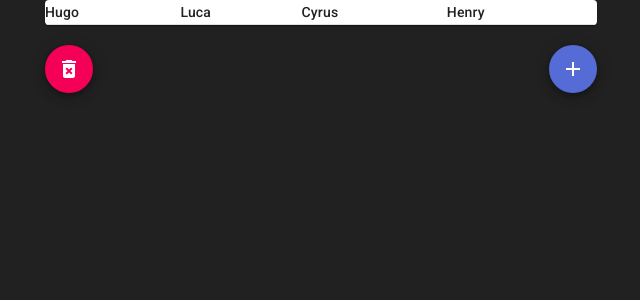
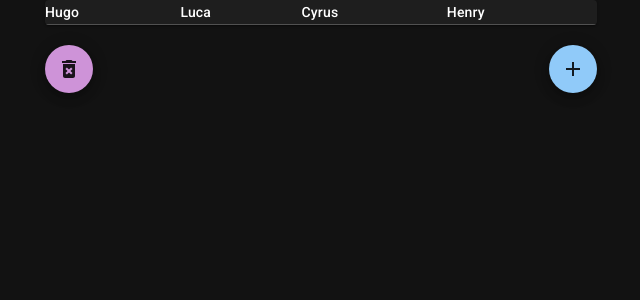
Before and after one commit to lucaciraolo/dots, a React (Create React App) app: page / in a window 1280 px wide. Shown: the top 300 px of the page, without its empty margins (319-959 px from the left). Built offline with nearby package versions, Linux system fonts and the light colour scheme.

Commit message:
updated to mui v5

```diff
--- a/src/App.js
+++ b/src/App.js
@@ -1,6 +1,6 @@
 import React, { useEffect, useState } from "react";
-import Container from "@material-ui/core/Container";
-import AddIcon from "@material-ui/icons/Add";
+import Container from "@mui/material/Container";
+import AddIcon from "@mui/icons-material/Add";
 import {
   Button,
   Fab,
@@ -14,10 +14,10 @@ import {
   TableHead,
   TableRow,
   TextField,
-} from "@material-ui/core";
-import SaveIcon from "@material-ui/icons/Save";
-import DeleteForeverIcon from "@material-ui/icons/DeleteForever";
-import ClearIcon from "@material-ui/icons/Clear";
+} from "@mui/material";
+import SaveIcon from "@mui/icons-material/Save";
+import DeleteForeverIcon from "@mui/icons-material/DeleteForever";
+import ClearIcon from "@mui/icons-material/Clear";
 import { useStickyState } from "./hooks/useStickyState";
 import { ConfirmDialog } from "./ConfirmDialog";
 
@@ -62,7 +62,7 @@ export default function App() {
           setConfirmDialogOpen(false);
         }}
       />
-      <Grid container direction="column" justify="space-between">
+      <Grid container direction="column" justifyContent="space-between">
         <Grid item>
           <TableContainer component={Paper}>
             <Table aria-label="simple table" size="small">
@@ -143,7 +143,7 @@ export default function App() {
             </Table>
           </TableContainer>
         </Grid>
-        <Grid item container justify="space-between">
+        <Grid item container justifyContent="space-between">
           <Grid item>
             <Fab
               color={"secondary"}
--- a/src/index.js
+++ b/src/index.js
@@ -1,15 +1,17 @@
 import React from 'react';
 import ReactDOM from 'react-dom';
-import CssBaseline from '@material-ui/core/CssBaseline';
-import { ThemeProvider } from '@material-ui/core/styles';
+import CssBaseline from '@mui/material/CssBaseline';
+import { ThemeProvider, StyledEngineProvider } from '@mui/material/styles';
 import App from './App';
 import theme from './theme';
 
 ReactDOM.render(
-  <ThemeProvider theme={theme}>
-    {/* CssBaseline kickstart an elegant, consistent, and simple baseline to build upon. */}
-    <CssBaseline />
-    <App />
-  </ThemeProvider>,
+  <StyledEngineProvider injectFirst>
+    <ThemeProvider theme={theme}>
+      {/* CssBaseline kickstart an elegant, consistent, and simple baseline to build upon. */}
+      <CssBaseline />
+      <App />
+    </ThemeProvider>
+  </StyledEngineProvider>,
   document.querySelector('#root'),
 );
--- a/src/theme.js
+++ b/src/theme.js
@@ -1,21 +1,9 @@
-import { red } from "@material-ui/core/colors";
-import { createMuiTheme } from "@material-ui/core/styles";
+import { createTheme } from "@mui/material/styles";
 
 // A custom theme for this app
-const theme = createMuiTheme({
+const theme = createTheme({
   palette: {
-    primary: {
-      main: "#556cd6",
-    },
-    secondary: {
-      main: "#f50057",
-    },
-    error: {
-      main: red.A400,
-    },
-    background: {
-      default: "#212121",
-    },
+    mode: "dark",
   },
 });
 
```
Also changed, not shown: package.json (+9 -4 lines), src/ConfirmDialog.js (+6 -6 lines), src/ProTip.js (deleted, +0 -35 lines), 1 other file (tests, documents, lock files or other folders).
